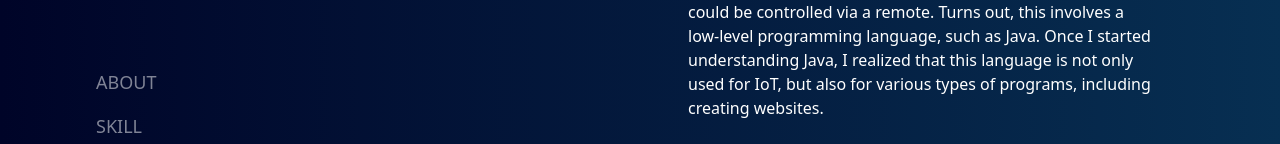
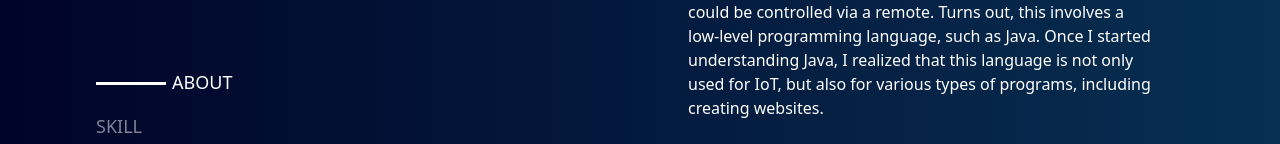
Before and after one commit to Abelakmal/portofolio-react, a React (Vite) app: page / in a window 1280 px wide. Shown: the part 304-448 px from the top of the page. Built offline with nearby package versions, Linux system fonts and the light colour scheme.

Commit message:
fix navbar

```diff
--- a/src/components/Navbar.jsx
+++ b/src/components/Navbar.jsx
@@ -12,7 +12,7 @@ const Navbar = () => {
       <nav className="mt-28">
         <ul className='nav'>
           <li className="p-2 text-lg  w-max">
-            <a href="#about" className="flex">
+            <a href="#about" className="flex active">
               <span className="line"></span>ABOUT
             </a>
           </li>
```
